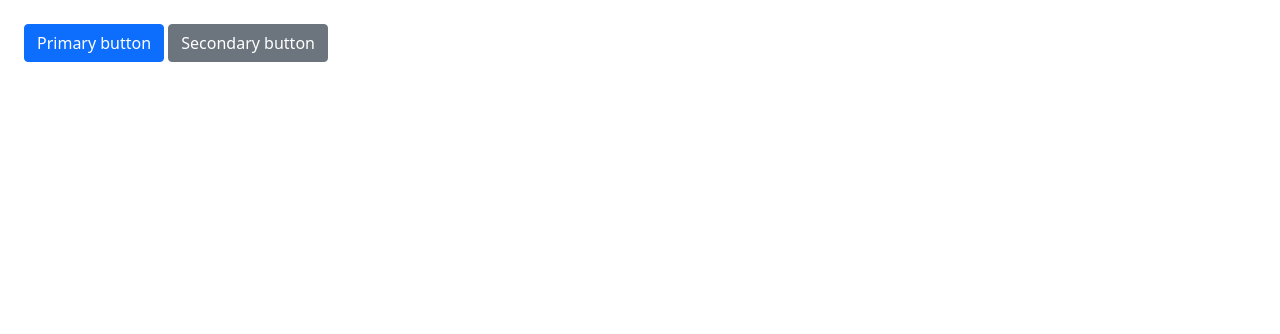
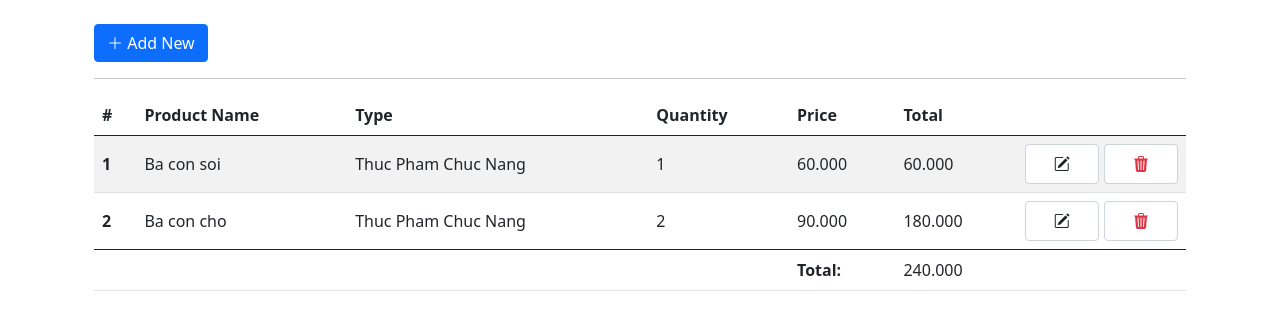
Before and after one commit to binhminh28/bootstrap-5-9vexm4, a website built with webpack: page src/index.html in a window 1280 px wide. Built offline with nearby package versions, Linux system fonts and the light colour scheme.

Commit message:
create and list product

```diff
--- a/src/index.html
+++ b/src/index.html
@@ -5,19 +5,154 @@
   <meta charset="UTF-8">
   <meta http-equiv="X-UA-Compatible" content="IE=edge">
   <meta name="viewport" content="width=device-width, initial-scale=1.0">
-  <script src="main.js"></script>
+  <link href="https://cdn.jsdelivr.net/npm/bootstrap@5.0.2/dist/css/bootstrap.min.css" rel="stylesheet"
+    integrity="sha384-EVSTQN3/azprG1Anm3QDgpJLIm9Nao0Yz1ztcQTwFspd3yD65VohhpuuCOmLASjC" crossorigin="anonymous">
+  <link rel="stylesheet" href="https://cdn.jsdelivr.net/npm/bootstrap-icons@1.8.1/font/bootstrap-icons.css">
+  <script src="https://cdn.jsdelivr.net/npm/bootstrap@5.0.2/dist/js/bootstrap.bundle.min.js"
+    integrity="sha384-MrcW6ZMFYlzcLA8Nl+NtUVF0sA7MsXsP1UyJoMp4YLEuNSfAP+JcXn/tWtIaxVXM"
+    crossorigin="anonymous"></script>
+
+  <style>
+    td, th {
+      vertical-align: baseline;
+    }
+    .action {
+      display: flex;
+      gap: 5px;
+    }
+    .action-btn {
+      height: 40px;
+      width: 40px;
+    }
+  </style>
 </head>
 
-<body class="p-4">
+<body>
+  <div class="container p-4">
+    <div>
+      <button type="button" class="btn btn-primary" data-bs-toggle="modal" data-bs-target="#product-modal">
+        <i class="bi bi-plus-lg"></i>
+        Add New
+      </button>
+    </div>
 
-  <button class="btn btn-primary">
-    Primary button
-  </button>
+    <hr />
 
-  <button class="btn btn-secondary">
-    Secondary button
-  </button>
+    <div class="product-list">
+      <table class="table table-hover table-striped">
+        <thead>
+          <tr>
+            <th>#</th>
+            <th>Product Name</th>
+            <th>Type</th>
+            <th>Quantity</th>
+            <th>Price</th>
+            <th>Total</th>
+            <th></th>
+          </tr>
+        </thead>
+        <tbody>
+          <tr>
+            <th>1</th>
+            <td>Ba con soi</td>
+            <td>Thuc Pham Chuc Nang</td>
+            <td>1</td>
+            <td>60.000</td>
+            <td>60.000</td>
+            <td>
+              <div class="action">
+                <button class="action-btn form-control">
+                  <i class="bi bi-pencil-square"></i>
+                </button>
+                <button class="action-btn text-danger form-control">
+                  <i class="bi bi-trash3-fill"></i>
+                </button>
+              </div>
+            </td>
+          </tr>
+          <tr>
+            <th>2</th>
+            <td>Ba con cho</td>
+            <td>Thuc Pham Chuc Nang</td>
+            <td>2</td>
+            <td>90.000</td>
+            <td>180.000</td>
+            <td>
+              <div class="action">
+                <button class="action-btn form-control">
+                  <i class="bi bi-pencil-square"></i>
+                </button>
+                <button class="action-btn text-danger form-control">
+                  <i class="bi bi-trash3-fill"></i>
+                </button>
+              </div>
+            </td>
+          </tr>
+        </tbody>
+        <tfoot>
+          <tr>
+            <td></td>
+            <td></td>
+            <td></td>
+            <td></td>
+            <td>
+              <b>Total: </b>
+            </td>
+            <td>240.000</td>
+            <td></td>
+          </tr>
+        </tfoot>
+      </table>
+    </div>
 
+    <div class="modal fade" id="product-modal" tabindex="-1">
+      <div class="modal-dialog modal-lg">
+        <div class="modal-content">
+
+          <div class="modal-header">
+            <h5 class="modal-title"> Add new product</h5>
+            <button class="btn-close" data-bs-dismiss="modal"></button>
+          </div>
+
+          <div class="modal-body">
+            <div class="row">
+              <div class="col-md-6">
+                <label>Product Name</label>
+                <input type="text" class="form-control" />
+                <label>Quantity</label>
+                <input type="number" class="form-control" min="1" />
+              </div>
+              <div class="col-md-6">
+                <label>Type</label>
+                <select class="form-control">
+                  <option value="1">Thuc Pham Chuc Nang</option>
+                  <option value="2">Do Choi Tre Em</option>
+                </select>
+                <label>Price</label>
+                <input type="text" value="0" class="form-control">
+              </div>
+            </div>
+            <div class="row">
+              <div class="col-md-6">
+                <label>MFG</label>
+                <input type="date" class="form-control" />
+              </div>
+              <div class="col-md-6">
+                <label>EXP</label>
+                <input type="date" class="form-control" />
+              </div>
+            </div>
+          </div>
+
+          <div class="modal-footer">
+            <button class="btn btn-secondary" data-bs-dismiss="modal">Close</button>
+            <button class="btn btn-primary">Save changes</button>
+          </div>
+        </div>
+      </div>
+    </div>
+  </div>
+  </div>
 </body>
 
 </html>
```
